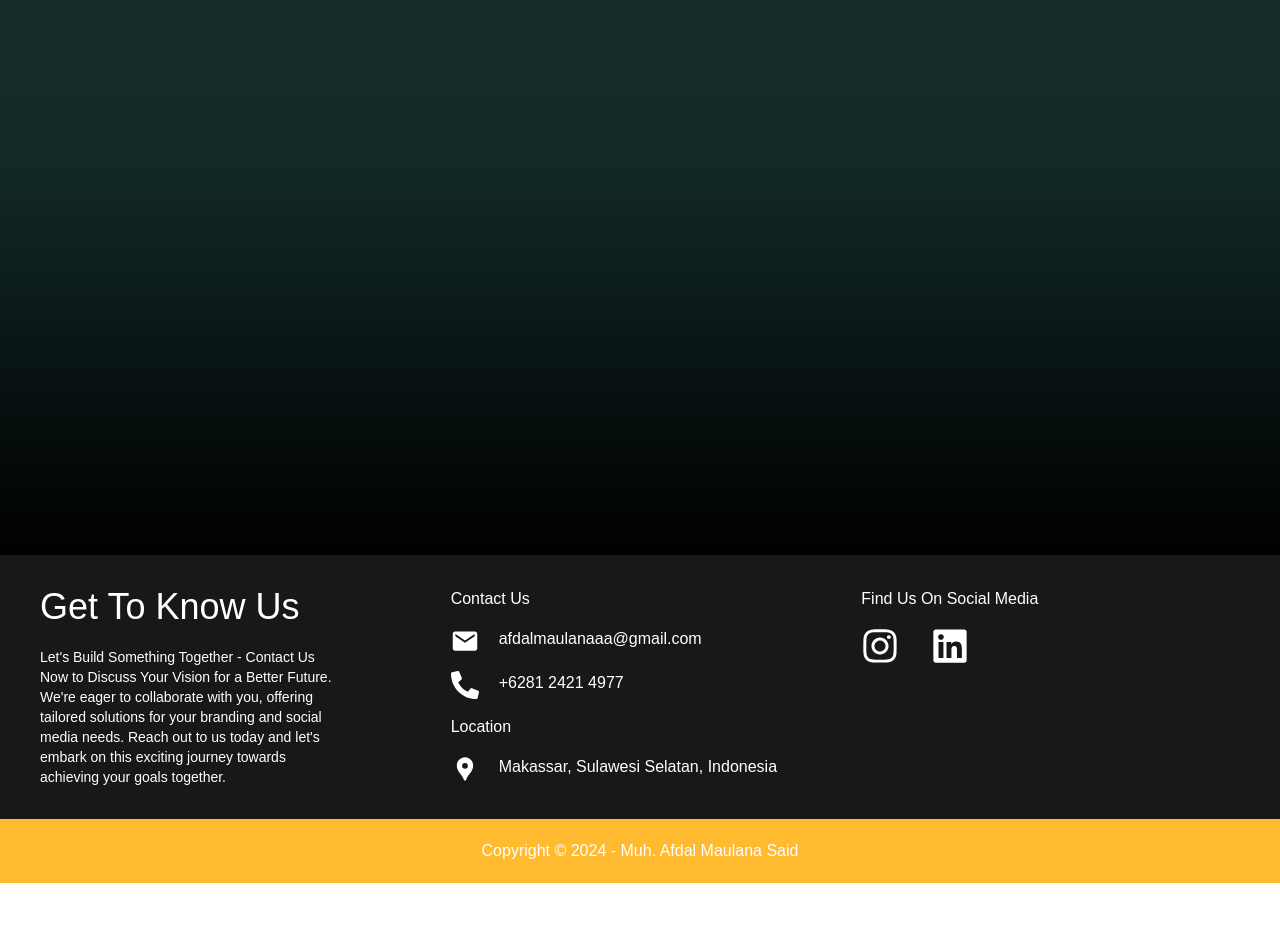
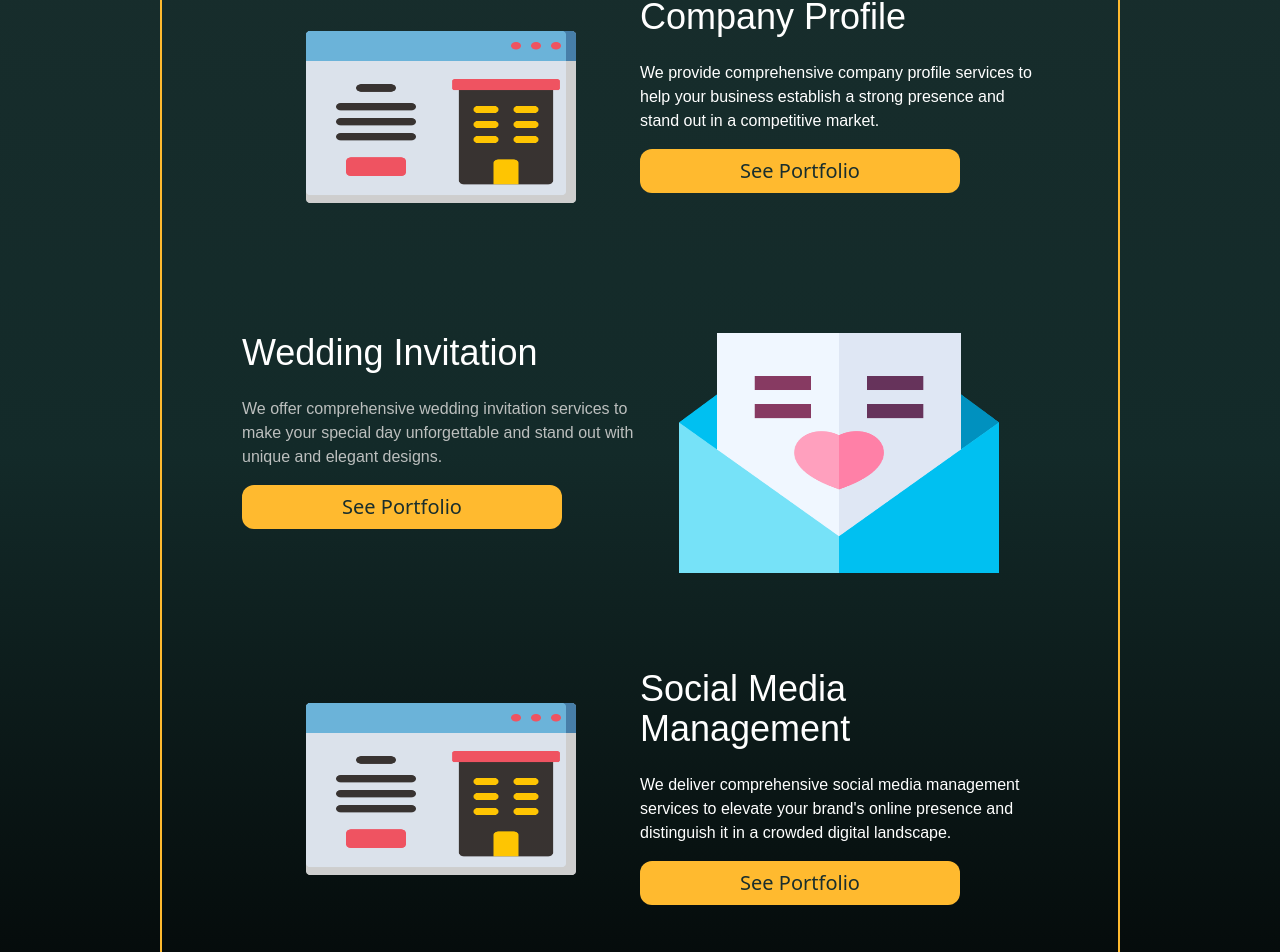
Before and after one commit to afdalmaulana/builders, a React (Create React App) app: page /portfolio in a window 1280 px wide. Shown: the part 245-1197 px from the top of the page. Before the commit the page ends 1128 px from the top, so only its background shows below. Built offline with nearby package versions, Linux system fonts and the light colour scheme.

Commit message:
Adding Component Portfolio and scrolling Effect

```diff
--- a/src/assets/index.js
+++ b/src/assets/index.js
@@ -23,5 +23,7 @@ import beeproger from "../assets/beeproger.svg"
 import jumbo from "../assets/jumbo.svg"
 import switcher from "../assets/switcher.svg"
 import arag from "../assets/arag.svg"
+import compro from "../assets/compro.png"
+import weddingInv from "../assets/weddingInv.png"
 
-export {socialBranding, ads, brand, builders, people, webDesign, uxui, dataAnalyst, wedding, connect, bgAbout, brandExample, webExample, adsExample, listIcons, artha, kabarBahagia, pencilLogo, paragins, bilo, asdod, beeproger, jumbo, arag, switcher}
+export {socialBranding, ads, brand, builders, people, webDesign, uxui, dataAnalyst, wedding, connect, bgAbout, brandExample, webExample, adsExample, listIcons, artha, kabarBahagia, pencilLogo, paragins, bilo, asdod, beeproger, jumbo, arag, switcher, compro, weddingInv}
--- a/src/components/Home.jsx
+++ b/src/components/Home.jsx
@@ -1,5 +1,4 @@
 import { About } from "./About";
-import { Footer } from "./Footer";
 import { OurWorks } from "./OurWorks";
 import { Banner } from "./Pages/Banner";
 import { Services } from "./Pages/Services";
@@ -13,7 +12,6 @@ export const Home = () => {
       <Services />
       <About />
       <OurWorks />
-      <Footer />
     </>
   );
 };
--- a/src/components/OurWorks.jsx
+++ b/src/components/OurWorks.jsx
@@ -1,7 +1,10 @@
 import { useState, useEffect, useRef } from "react";
 import { works } from "../constants";
+import { useNavigate } from "react-router-dom";
 
 export const OurWorks = () => {
+  const navigate = useNavigate();
+
   const [loading, setLoading] = useState(true);
   console.log(loading);
   const worksRef = useRef(null);
@@ -27,6 +30,10 @@ export const OurWorks = () => {
     };
   }, []);
 
+  const handleWorkClick = () => {
+    navigate("/portfolio");
+  };
+
   return (
     <>
       <div className="bg-gradient-to-b from-black via-[#132A29] to-[#192E2D] ... relative py-8 font-primary">
@@ -45,6 +52,7 @@ export const OurWorks = () => {
                   <div
                     key={index}
                     className="group relative hover:scale-95 transition-transform duration-300 ease-in-out cursor-pointer"
+                    onClick={() => handleWorkClick}
                   >
                     <div className="absolute inset-0 bg-black opacity-0 transition-opacity duration-300 group-hover:opacity-50"></div>
                     <div className="absolute bottom-0 left-0 right-0 flex justify-center items-center text-white bg-black bg-opacity-70 opacity-0 group-hover:opacity-100 py-4">
--- a/src/components/Pages/Portfolio.jsx
+++ b/src/components/Pages/Portfolio.jsx
@@ -1,11 +1,41 @@
+import { useEffect } from "react";
+import { CompanyProfile } from "../Portfolio/CompanyProfile";
+import { WeddingInvitation } from "../Portfolio/WeddingInvitation";
+import { SocialMedia } from "../Portfolio/SocialMedia";
+
 export const Portfolio = () => {
+  useEffect(() => {
+    const hash = window.location.hash.substring(1);
+    if (hash) {
+      const element = document.getElementById(hash);
+      if (element) {
+        const yOffset = -100; // Sesuaikan offsetnya agar halaman scroll ke bagian atas element yang dituju
+        const y =
+          element.getBoundingClientRect().top + window.pageYOffset + yOffset;
+        window.scrollTo({ top: y, behavior: "smooth" });
+      }
+    } else {
+      window.scrollTo(0, 0); // Scroll ke atas saat komponen dimuat jika tidak ada hash
+    }
+  }, []);
+
   return (
-    <>
-      <div className="bg-gradient-to-b from-[#192E2D] via-[#132A29] to-black  ... relative h-[100vh]">
-        <div className="flex justify-center items-center">
-          <h1 className="mt-[10rem] text-white text-2xl">Portfolio</h1>
+    <div className="bg-gradient-to-b from-[#192E2D] via-[#132A29] to-black relative min-h-screen">
+      <div className="flex justify-center items-center px-[10rem] py-[10rem]">
+        <div className="w-full border-2 border-oranges rounded-lg flex flex-col text-white px-[5rem] py-[5rem]">
+          <div>
+            <div>
+              <CompanyProfile />
+            </div>
+            <div>
+              <WeddingInvitation />
+            </div>
+            <div>
+              <SocialMedia />
+            </div>
+          </div>
         </div>
       </div>
-    </>
+    </div>
   );
 };
--- /dev/null
+++ b/src/components/Portfolio/CompanyProfile.jsx
@@ -0,0 +1,29 @@
+import { compro } from "../../assets";
+
+export const CompanyProfile = () => {
+  const handleExternalClick = () => {
+    window.open("https://anugerahraprisejahtera.vercel.app/", "_blank");
+  };
+
+  return (
+    <div id="company-profile" className="flex">
+      <div className="w-1/2 flex justify-center items-center">
+        <img src={compro} alt="company" className="w-[20rem] h-[15rem]" />
+      </div>
+      <div className="w-1/2">
+        <h1 className="text-4xl font-primary">Company Profile</h1>
+        <h1 className="mt-6 font-primary">
+          We provide comprehensive company profile services to help your
+          business establish a strong presence and stand out in a competitive
+          market.
+        </h1>
+        <button
+          className="w-[20rem] px-8 py-2 bg-oranges text-primary text-xl rounded-xl mt-4 hover:bg-secondary hover:text-primary"
+          onClick={handleExternalClick}
+        >
+          See Portfolio
+        </button>
+      </div>
+    </div>
+  );
+};
--- /dev/null
+++ b/src/components/Portfolio/SocialMedia.jsx
@@ -0,0 +1,29 @@
+import { compro } from "../../assets"; // Update the import to the correct path
+
+export const SocialMedia = () => {
+  const handleExternalClick = () => {
+    window.open("https://anugerahraprisejahtera.vercel.app/", "_blank");
+  };
+
+  return (
+    <div className="flex mt-[6rem]" id="social-media">
+      <div className="w-1/2 flex justify-center items-center">
+        <img src={compro} alt="social media" className="w-[20rem] h-[15rem]" />
+      </div>
+      <div className="w-1/2">
+        <h1 className="text-4xl font-primary">Social Media Management</h1>
+        <h1 className="mt-6 font-primary">
+          We deliver comprehensive social media management services to elevate
+          your brand's online presence and distinguish it in a crowded digital
+          landscape.
+        </h1>
+        <button
+          className="w-[20rem] px-8 py-2 bg-oranges text-primary text-xl rounded-xl mt-4 hover:bg-secondary hover:text-primary"
+          onClick={handleExternalClick}
+        >
+          See Portfolio
+        </button>
+      </div>
+    </div>
+  );
+};
--- /dev/null
+++ b/src/components/Portfolio/WeddingInvitation.jsx
@@ -0,0 +1,33 @@
+import { weddingInv } from "../../assets";
+
+export const WeddingInvitation = () => {
+  const handleExternalClick = () => {
+    window.open("https://wedding-of-rimba-dewi.vercel.app/", "_blank");
+  };
+
+  return (
+    <div className="flex mt-[6rem]" id="wedding-invitation">
+      <div className="w-1/2 flex flex-col">
+        <h1 className="text-4xl font-primary">Wedding Invitation</h1>
+        <h1 className="mt-6 font-primary text-greys">
+          We offer comprehensive wedding invitation services to make your
+          special day unforgettable and stand out with unique and elegant
+          designs.
+        </h1>
+        <button
+          className="w-[20rem] px-8 py-2 bg-oranges text-primary text-xl rounded-xl mt-4 hover:bg-secondary hover:text-primary"
+          onClick={handleExternalClick}
+        >
+          See Portfolio
+        </button>
+      </div>
+      <div className="w-1/2 flex justify-center items-center">
+        <img
+          src={weddingInv}
+          alt="wedding invitation"
+          className="w-[20rem] h-[15rem]"
+        />
+      </div>
+    </div>
+  );
+};
--- a/src/constants/index.js
+++ b/src/constants/index.js
@@ -34,42 +34,48 @@ export const works = [
 ]
 export const ourServices = [
     {
-        name : 'Branding Solution',
-        desc : "We offer comprehensive branding solutions to enhance your company's brand identity and differentiate it in a competitive market.",
-        img : brand,
-        path : '/branding'
+      name: 'Branding Solution',
+      desc: "We offer comprehensive branding solutions to enhance your company's brand identity and differentiate it in a competitive market.",
+      img: brand,
+      path: '/portfolio',
+      ID: 'branding-solution'
     },
     {
-        name : 'Social Media Management',
-        desc : "We deliver comprehensive social media management services to elevate your brand's online presence and distinguish it in a crowded digital landscape.",
-        img : socialBranding,
-        path : '/socialmedia'
+      name: 'Social Media Management',
+      desc: "We deliver comprehensive social media management services to elevate your brand's online presence and distinguish it in a crowded digital landscape.",
+      img: socialBranding,
+      path: '/portfolio',
+      ID: 'social-media'
     },
     {
-        name : 'Advertising',
-        desc : "We provide targeted advertising solutions to boost your brand's visibility and set it apart in a competitive marketplace.",
-        img : ads,
-        path : '/advertising'
+      name: 'Advertising',
+      desc: "We provide targeted advertising solutions to boost your brand's visibility and set it apart in a competitive marketplace.",
+      img: ads,
+      path: '/portfolio',
+      ID: 'advertising'
     },
     {
-        name : 'Web Desgin',
-        desc : "We provide targeted advertising solutions to boost your brand's visibility and set it apart in a competitive marketplace.",
-        img : webDesign,
-        path : '/webDesign'
+      name: 'Web Design',
+      desc: "We provide targeted advertising solutions to boost your brand's visibility and set it apart in a competitive marketplace.",
+      img: webDesign,
+      path: '/portfolio',
+      ID: 'company-profile'
     },
     {
-        name : 'Wedding Invitation',
-        desc : "We provide targeted advertising solutions to boost your brand's visibility and set it apart in a competitive marketplace.",
-        img : wedding,
-        path : '/dataAnalyst'
+      name: 'Wedding Invitation',
+      desc: "We offer comprehensive wedding invitation services to make your special day unforgettable and stand out with unique and elegant designs.",
+      img: wedding,
+      path: '/portfolio',
+      ID: 'wedding-invitation'
     },
     {
-        name : 'UX UI Design',
-        desc : "We provide targeted advertising solutions to boost your brand's visibility and set it apart in a competitive marketplace.",
-        img : uxui,
-        path : '/uxuiDesign'
+      name: 'UX UI Design',
+      desc: "We provide targeted UX/UI design solutions to create intuitive and engaging user experiences that set your brand apart in the digital landscape.",
+      img: uxui,
+      path: '/portfolio',
+      ID: 'ux-ui-design'
     },
-]
+  ];
 
 export const visi = [
     {
```
Also changed, not shown: src/components/Pages/ServicesList.jsx (+12 -2 lines), src/assets/compro.png (added), src/assets/weddingInv.png (added).
